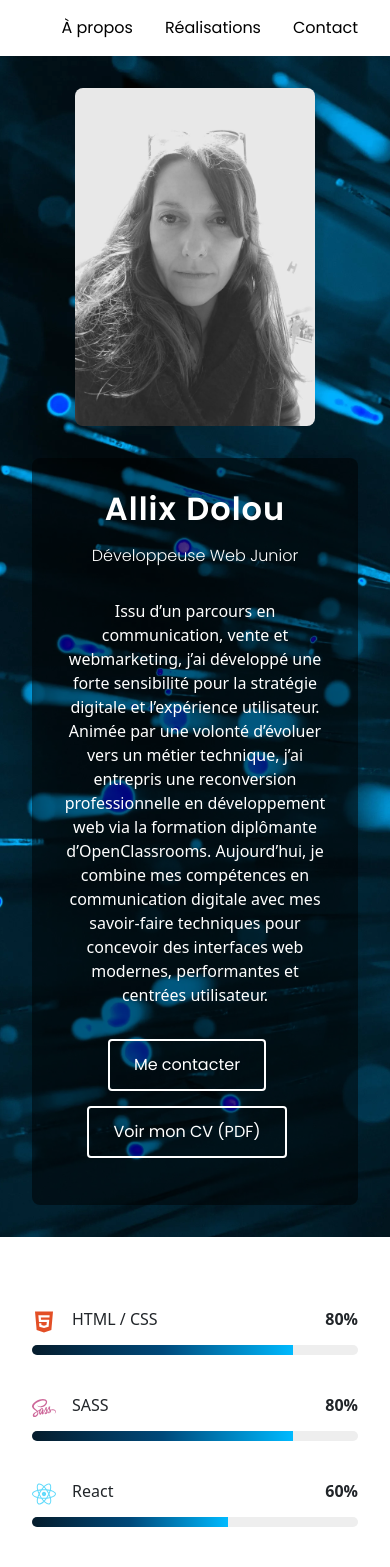
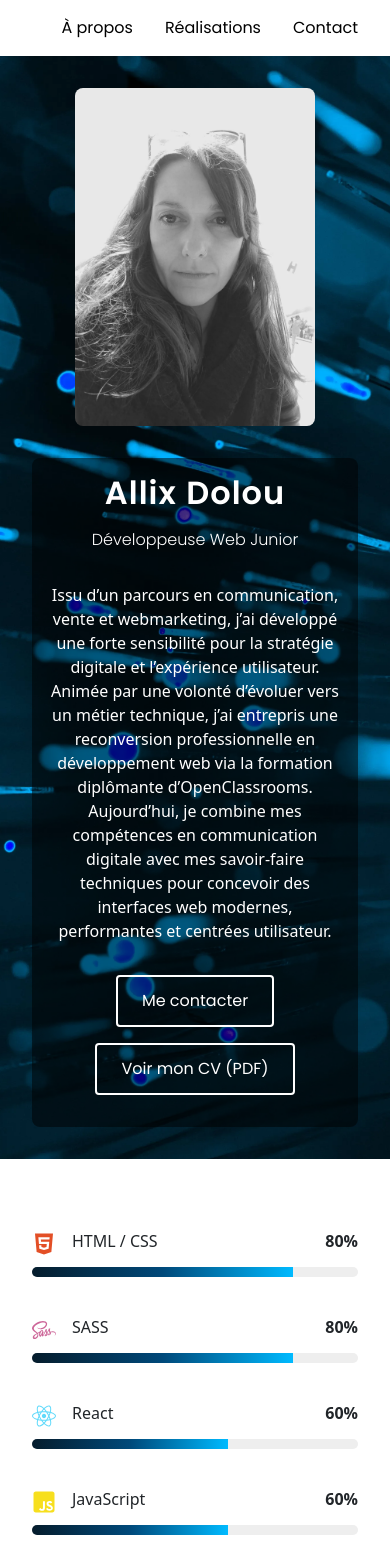
Before and after one commit to Allix35/portfolio, a React (Vite) app: page / in a window 390 px wide. Shown: the top 1567 px of the page. Built offline with nearby package versions, Linux system fonts and the light colour scheme.

Commit message:
Correction du fichier hero

```diff
--- a/css/main.css
+++ b/css/main.css
@@ -22,7 +22,6 @@ img {
 
 body {
   font-family: "Poppins", sans-serif;
-  background-color: #ffffff;
   color: #000000;
   margin: 0;
   padding: 0;
@@ -94,14 +93,26 @@ a {
 }
 
 .hero {
+  position: relative;
+  z-index: 1;
   display: flex;
   align-items: flex-start;
   gap: 2rem;
   padding: 4rem;
   color: #fff;
+  min-height: 100vh;
+  overflow: hidden;
+}
+.hero::before {
+  content: "";
+  position: absolute;
+  inset: 0;
   background-image: url("/hero-bckg-min_10_11zon.webp");
   background-size: cover;
   background-position: center;
+  background-repeat: no-repeat;
+  z-index: -1;
+  opacity: 1;
 }
 .hero .hero-image-container {
   max-width: 25%;
@@ -161,6 +172,7 @@ a {
   border: 2px solid #fff;
   padding: 0.75rem 1.5rem;
   margin-right: 1rem;
+  margin-bottom: 1rem;
   border-radius: 4px;
   transition: background-color 0.3s ease, color 0.3s ease;
 }
@@ -192,6 +204,7 @@ a {
   }
   .hero .hero-content {
     max-width: 100%;
+    padding: 1rem;
   }
   .hero .hero-content .hero-title {
     font-size: 2rem;
@@ -201,10 +214,11 @@ a {
     font-size: 1rem;
     margin-bottom: 1.5rem;
     text-align: center;
-    justify-content: center;
   }
   .hero .hero-content .hero-button {
-    margin-bottom: 15px;
+    margin-right: 0;
+    width: auto;
+    margin-bottom: 1rem;
   }
 }
 .project-card {
--- a/src/styles/_global.scss
+++ b/src/styles/_global.scss
@@ -2,7 +2,6 @@
 
 body {
     font-family: $font-main;
-    background-color: $color-bg;
     color: $color-text;
     margin: 0;
     padding: 0;
--- a/src/styles/components/_hero.scss
+++ b/src/styles/components/_hero.scss
@@ -1,14 +1,27 @@
 @use '../variables' as *;
 
 .hero {
+  position: relative;
+  z-index: 1;
   display: flex;
   align-items: flex-start;
   gap: 2rem;
   padding: $hero-padding-desktop;
   color: $text-color;
-  background-image: url('/hero-bckg-min_10_11zon.webp');
-  background-size: cover;
-  background-position: center;
+  min-height: 100vh;
+  overflow: hidden;
+
+  &::before {
+    content: "";
+    position: absolute;
+    inset: 0;
+    background-image: url('/hero-bckg-min_10_11zon.webp');
+    background-size: cover;
+    background-position: center;
+    background-repeat: no-repeat;
+    z-index: -1;
+    opacity: 1;
+  }
 
   .hero-image-container {
     max-width: 25%;
@@ -74,6 +87,7 @@
       border: 2px solid $text-color;
       padding: 0.75rem 1.5rem;
       margin-right: 1rem;
+      margin-bottom: 1rem;
       border-radius: 4px;
       transition: background-color 0.3s ease, color 0.3s ease;
 
@@ -103,7 +117,6 @@
       max-width: 100%;
       text-align: center;
 
-
       .hero-image {
         width: 80%;
         margin: 0 auto;
@@ -112,6 +125,7 @@
 
     .hero-content {
       max-width: 100%;
+      padding: 1rem;
 
       .hero-title {
         font-size: 2rem;
@@ -122,10 +136,12 @@
         font-size: 1rem;
         margin-bottom: 1.5rem;
         text-align: center;
-        justify-content: center;
       }
-      .hero-button{
-        margin-bottom: 15px;
+
+      .hero-button {
+        margin-right: 0;
+        width: auto;
+        margin-bottom: 1rem;
       }
     }
   }
```
Also changed, not shown: 1 other file (tests, documents, lock files or other folders).
